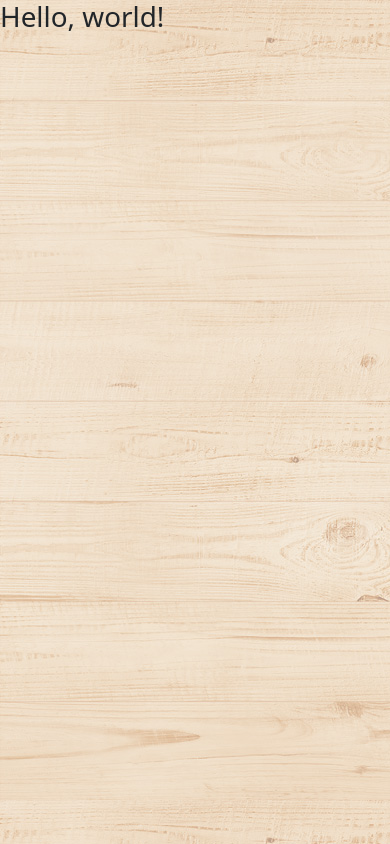
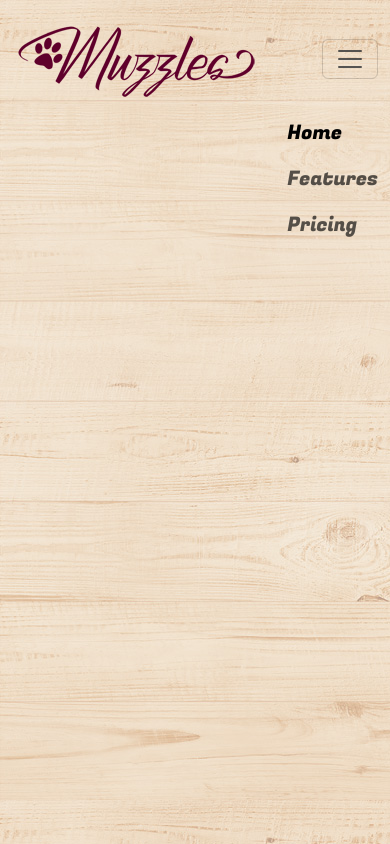
Before and after one commit to MonoToneMoe/Puppy-Restaurant, a plain HTML site: page pages/About.html in a window 390 px wide. Drawn offline with nearby package versions, Linux system fonts and the light colour scheme; files that its build step writes are made by us from their sources; files whose address does not match are found by name.

Commit message:
third commit

```diff
--- a/pages/About.html
+++ b/pages/About.html
@@ -1,14 +1,61 @@
 <!doctype html>
 <html lang="en">
+
 <head>
   <meta charset="utf-8">
   <meta name="viewport" content="width=device-width, initial-scale=1">
   <title>About</title>
-    <link href="https://cdn.jsdelivr.net/npm/bootstrap@5.3.2/dist/css/bootstrap.min.css" rel="stylesheet" integrity="sha384-T3c6CoIi6uLrA9TneNEoa7RxnatzjcDSCmG1MXxSR1GAsXEV/Dwwykc2MPK8M2HN" crossorigin="anonymous">
-    <link rel="stylesheet" href="./styles/master.css">
+  <link href="https://cdn.jsdelivr.net/npm/bootstrap@5.3.2/dist/css/bootstrap.min.css" rel="stylesheet"
+    integrity="sha384-T3c6CoIi6uLrA9TneNEoa7RxnatzjcDSCmG1MXxSR1GAsXEV/Dwwykc2MPK8M2HN" crossorigin="anonymous">
+  <link rel="stylesheet" href="../styles/master.css">
+  <link rel="stylesheet" href="../styles/joseph.css">
 </head>
+
 <body>
-    <h1>Hello, world!</h1>
-    <script src="https://cdn.jsdelivr.net/npm/bootstrap@5.3.2/dist/js/bootstrap.bundle.min.js" integrity="sha384-C6RzsynM9kWDrMNeT87bh95OGNyZPhcTNXj1NW7RuBCsyN/o0jlpcV8Qyq46cDfL" crossorigin="anonymous"></script>
+
+  <nav class="navbar navbar-expand-lg">
+    <div class="container-fluid">
+      <a class="navbar-brand" href="#">
+        <img src="../assets/MuzzlesLogo.png" alt="Bootstrap" width="250px">
+      </a>
+      <button class="navbar-toggler" type="button" data-bs-toggle="collapse" data-bs-target="#navbarNav"
+        aria-controls="navbarNav" aria-expanded="false" aria-label="Toggle navigation">
+        <span class="navbar-toggler-icon"></span>
+      </button>
+      <div class="collapse navbar-collapse" id="navbarNav">
+        <ul class="navbar-nav">
+          <li class="nav-item">
+            <a class="nav-link active" aria-current="page" href="#">Home</a>
+          </li>
+          <li class="nav-item">
+            <a class="nav-link" href="#">Features</a>
+          </li>
+          <li class="nav-item">
+            <a class="nav-link" href="#">Pricing</a>
+          </li>
+        </ul>
+      </div>
+    </div>
+  </nav>
+
+
+
+
+
+
+
+
+
+
+
+
+
+
+
+
+  <script src="https://cdn.jsdelivr.net/npm/bootstrap@5.3.2/dist/js/bootstrap.bundle.min.js"
+    integrity="sha384-C6RzsynM9kWDrMNeT87bh95OGNyZPhcTNXj1NW7RuBCsyN/o0jlpcV8Qyq46cDfL"
+    crossorigin="anonymous"></script>
 </body>
+
 </html>
--- a/styles/joseph.css
+++ b/styles/joseph.css
@@ -0,0 +1,4 @@
+.section1{
+    display: grid;
+    grid-template-columns: 40% 60%;
+}
--- a/styles/master.css
+++ b/styles/master.css
@@ -6,8 +6,8 @@ body {
 
 .nav-link {
     font-family: 'Fugaz One', sans-serif;
-    color: ;
 }
+
 
 #navbarNav {
     display: flex;
```
Lines whose indentation alone changed are shown as unchanged.
